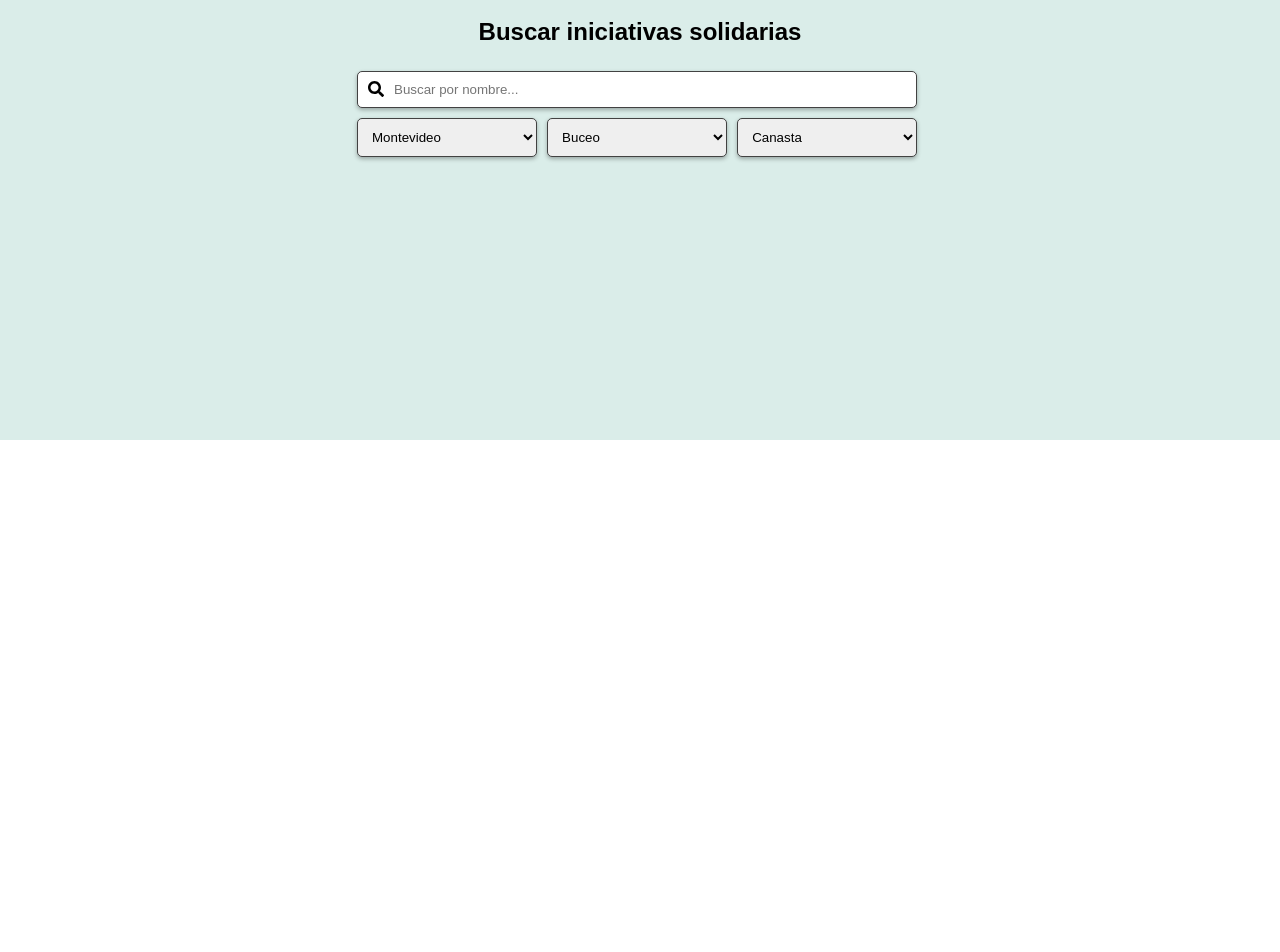
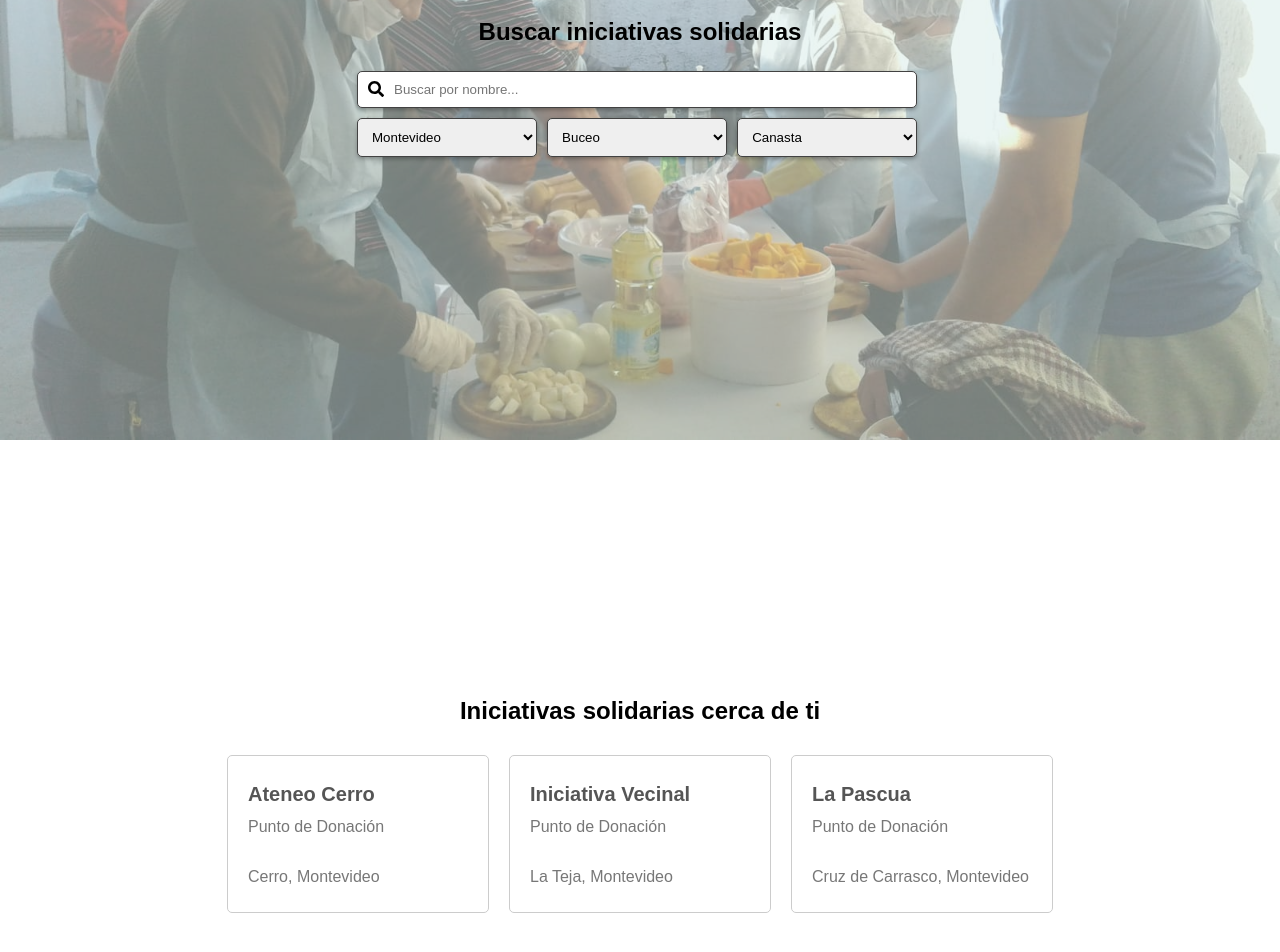
Before and after one commit to martinsd94/solidaridaduy-react, a React (Create React App) app: page / in a window 1280 px wide. Shown: the part 360-1312 px from the top of the page. Before the commit the page ends 800 px from the top, so only its background shows below. Built offline with nearby package versions, Linux system fonts and the light colour scheme.

Commit message:
Tried some styles for initiatives

```diff
--- a/src/App.js
+++ b/src/App.js
@@ -9,12 +9,13 @@ import {
 
 
 /* Views for the router */
-import AboutView       from './views/AboutView';
-import ContactView     from './views/ContactView';
-import CollaborateView from './views/CollaborateView';
-import HomeView        from './views/HomeView';
-import JobBoardView    from './views/JobBoardView';
-import JoinUsView      from './views/JoinUsView';
+import AboutView         from './views/AboutView';
+import ContactView       from './views/ContactView';
+import CollaborateView   from './views/CollaborateView';
+import HomeView          from './views/HomeView';
+import JobBoardView      from './views/JobBoardView';
+import JoinUsView        from './views/JoinUsView';
+import SearchResultsView from './views/SearchResultsView';
 
 
 /* Styles */
@@ -75,6 +76,10 @@ const App = () => {
 				<Route path="/join-us">
 					<JoinUsView />
 				</Route>
+
+				<Route path="/search-results">
+					<SearchResultsView />
+				</Route>
 			</Switch>
 		</Router>
 	);
--- a/src/main.css
+++ b/src/main.css
@@ -2,9 +2,9 @@
 /* ------------------------------------- */
 
 body {
+	margin-top: 80px;
 	font-family: 'Arial', 'PT Sans Narrow', sans-serif; /* TODO: add this font? */
 }
-
 
 /* Main header */
 /* ------------------------------------- */
@@ -14,11 +14,15 @@ body {
 header.main-header {
 	align-items: center;
 	background-color: #3EC9A7;
-	box-shadow: 0px 0px 6px rgba(0,0,0,0.6);
+	box-shadow: 0px 2px 4px rgba(0,0,0,0.6);
 	display: flex;
 	flex-direction: row;
 	height: 80px;
-	padding: 0px 15px;
+	padding: 0 15px;
+	position: fixed;
+	top: 0;
+	left: 0;
+	right: 0;
 }
 
 header.main-header > a.home-link {
@@ -70,6 +74,65 @@ header.main-header a:hover {
 }
 
 
+
+/* Initiative links */
+
+div.initiative-link-wrapper {
+	align-items: flex-start;
+	display: flex;
+	flex-direction: column;
+
+	cursor: pointer;
+	transition: all 0.2s linear;
+
+	min-width: 220px;
+	margin: 10px;
+	padding: 10px 20px;
+	border: 1px solid #CCC;
+	border-radius: 5px;
+}
+
+div.initiative-link-wrapper:hover {
+	background-color: #DAEDE9;
+	border-color: #424242;
+	box-shadow: 0px 2px 5px rgba(0,0,0,0.3);
+}
+
+div.initiative-link-wrapper > h2.initiative-name {
+	font-size: 20px;
+	margin-bottom: 10px;
+	color: #555;
+}
+
+div.initiative-link-wrapper > h2.initiative-name::after {
+	content: '';
+	transition: all 0.15s ease-out;
+	display: block;
+	height: 2px;
+	width: 0%;
+	background-color: #3EC9A7;
+}
+
+div.initiative-link-wrapper:hover > h2.initiative-name::after {
+	width: 100%;
+}
+
+div.initiative-link-wrapper > p.initiative-category {
+	margin-top: 0px;
+	color: #777;
+}
+
+div.initiative-link-wrapper > p.initiative-location {
+	color: #777;
+}
+
+div.initiative-link-wrapper:hover > h2.initiative-name,
+div.initiative-link-wrapper:hover > p.initiative-category,
+div.initiative-link-wrapper:hover > p.initiative-location {
+	color: #222;
+}
+
+
 /*.App {
 	text-align: center;
 }
--- a/src/styles/home.css
+++ b/src/styles/home.css
@@ -1,15 +1,20 @@
-div.jumbotron {
-	align-items: center;
-	background-color: #DAEDE9;
+div.jumbotron-1 {
+	background-image: url('../assets/bg1.jpeg');
+	background-size: cover;
 	display: flex;
 	flex-direction: column;
 	flex-grow: 1;
 	height: calc(100vh - 80px);
+}
+
+div.jumbotron-1-inner {
+	background-color: rgba(218,237,233,0.5);
+	align-items: center;
+	display: flex;
+	flex-direction: column;
+	flex-grow: 1;
 	justify-content: center;
 }
-
-
-/* TODO: clean these styles up */
 
 div.search-fields {
 	display: grid;
@@ -51,3 +56,22 @@ div.search-fields > select {
 @media (max-width: 600px) {
 
 }
+
+
+
+
+/* -------------------- */
+
+div.jumbotron-2 {
+	align-items: center;
+	justify-content: center;
+	background-color: #FFF;
+	display: flex;
+	flex-direction: column;
+	height: calc(100vh - 80px);
+}
+
+div.jumbotron-2 > div.initiatives {
+	display: flex;
+	flex-direction: row;
+}
--- a/src/views/HomeView.js
+++ b/src/views/HomeView.js
@@ -1,39 +1,15 @@
 import React from 'react';
 import { FaSearch } from 'react-icons/fa';
 
-/* Styles */
-import '../main.css';
-import '../styles/home.css';
+import SearchJumbotron 	   from './components/Home/SearchJumbotron';
+import HighlightsJumbotron from './components/Home/HighlightsJumbotron';
 
 const HomeView = () => {
 	return (
-		<div className='jumbotron'>
-			<h2>Buscar iniciativas solidarias</h2>
-
-			<div className='search-fields'>
-				<div className='input-wrapper'>
-					<FaSearch />
-					<input placeholder='Buscar por nombre...' />
-				</div>
-
-				<select>
-					<option>Montevideo</option>
-					<option>Maldonado</option>
-					<option>Artigas</option>
-					<option>Rocha</option>
-				</select>
-				<select>
-					<option>Buceo</option>
-					<option>Piedras Blancas</option>
-					<option>Pocitos</option>
-				</select>
-				<select>
-					<option>Canasta</option>
-					<option>Olla</option>
-					<option>Merendero</option>
-				</select>
-			</div>
-		</div>
+		<React.Fragment>
+			<SearchJumbotron />
+			<HighlightsJumbotron />
+		</React.Fragment>
 	)
 }
 
--- /dev/null
+++ b/src/views/SearchResultsView.js
@@ -0,0 +1,10 @@
+import React from 'react';
+
+
+const SearchResultsView = () => {
+	return (
+		<p>Contactanos!</p>
+	)
+}
+
+export default SearchResultsView;
--- /dev/null
+++ b/src/views/components/Home/HighlightsJumbotron.js
@@ -0,0 +1,36 @@
+import React from 'react';
+import { FaSearch } from 'react-icons/fa';
+
+/* Styles */
+import '../../../main.css';
+import '../../../styles/home.css';
+
+const HighlightsJumbotron = () => {
+	return (
+		<div className='jumbotron-2'>
+			<h2>Iniciativas solidarias cerca de ti</h2>
+
+			<div className='initiatives'>
+				<div className='initiative-link-wrapper'>
+					<h2 className='initiative-name'>Ateneo Cerro</h2>
+					<p className='initiative-category'>Punto de Donación</p>
+					<p className='initiative-location'>Cerro, Montevideo</p>
+				</div>
+
+				<div className='initiative-link-wrapper'>
+					<h2 className='initiative-name'>Iniciativa Vecinal</h2>
+					<p className='initiative-category'>Punto de Donación</p>
+					<p className='initiative-location'>La Teja, Montevideo</p>
+				</div>
+
+				<div className='initiative-link-wrapper'>
+					<h2 className='initiative-name'>La Pascua</h2>
+					<p className='initiative-category'>Punto de Donación</p>
+					<p className='initiative-location'>Cruz de Carrasco, Montevideo</p>
+				</div>
+			</div>
+		</div>
+	)
+}
+
+export default HighlightsJumbotron;
--- /dev/null
+++ b/src/views/components/Home/SearchJumbotron.js
@@ -0,0 +1,42 @@
+import React from 'react';
+import { FaSearch } from 'react-icons/fa';
+
+/* Styles */
+import '../../../main.css';
+import '../../../styles/home.css';
+
+const SearchJumbotron = () => {
+	return (
+		<div className='jumbotron-1'>
+			<div className='jumbotron-1-inner'>
+				<h2>Buscar iniciativas solidarias</h2>
+
+				<div className='search-fields'>
+					<div className='input-wrapper'>
+						<FaSearch />
+						<input placeholder='Buscar por nombre...' />
+					</div>
+
+					<select>
+						<option>Montevideo</option>
+						<option>Maldonado</option>
+						<option>Artigas</option>
+						<option>Rocha</option>
+					</select>
+					<select>
+						<option>Buceo</option>
+						<option>Piedras Blancas</option>
+						<option>Pocitos</option>
+					</select>
+					<select>
+						<option>Canasta</option>
+						<option>Olla</option>
+						<option>Merendero</option>
+					</select>
+				</div>
+			</div>
+		</div>
+	)
+}
+
+export default SearchJumbotron;
```
Also changed, not shown: src/dummy_data.json (added, +8 -0 lines), src/assets/bg1.jpeg (added). Lines whose indentation alone changed are shown as unchanged.
